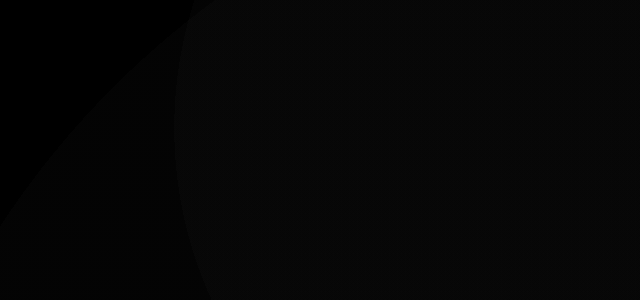
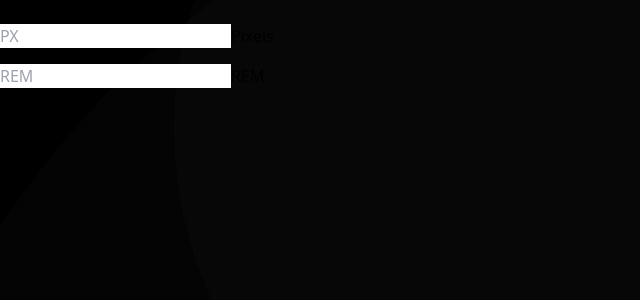
Before and after one commit to riazul01/reactor, a React (Vite) app: page /px-to-rem in a window 1280 px wide. Before the commit this address had no page. Shown: the top 300 px of the page, without its empty margins (0-640 px from the left). Built offline with nearby package versions, Linux system fonts and the light colour scheme; a web font is replaced by a local one.

Commit message:
px to rem converter added

```diff
--- a/src/App.jsx
+++ b/src/App.jsx
@@ -10,6 +10,7 @@ import SplitScreen from './pages/projects/split-screen';
 import Counter from './pages/projects/counter';
 import Todo from './pages/projects/Todo';
 import RandomColors from './pages/projects/random-colors';
+import PxToREM from './pages/PxToREM';
 
 const App = () => {
   return (
@@ -22,6 +23,7 @@ const App = () => {
         <Route path="/todo" element={<Todo/>}/>
         <Route path="/counter" element={<Counter/>}/>
         <Route path="/random-colors" element={<RandomColors/>}/>
+        <Route path="/px-to-rem" element={<PxToREM/>}/>
       </Routes>
     </BrowserRouter>
   );
--- /dev/null
+++ b/src/pages/PxToREM.jsx
@@ -0,0 +1,47 @@
+import React, { useState, useEffect } from 'react';
+import { LuArrowLeftRight } from "react-icons/lu";
+
+const PxToREM = () => {
+    const [px, setPx] = useState('');
+    const [rem, setRem] = useState('');
+
+    // useEffect(() => {
+    //     setRem((parseInt(px) / 16).toString());
+    // }, [px]);
+
+    // useEffect(() => {
+    //     setPx((parseInt(rem) * 16).toString());
+    // }, [rem]);
+
+    const handleChange = (e, type) => {
+        console.log(e.target.value);
+        if (type === 'px') {
+            setPx(e.target.value);
+        } else {
+            setRem(e.target.value);
+        }
+    }
+
+    return (
+        <div className="px-[0.4rem] h-[100vh] w-full">
+            <div className="mx-auto pt-[6rem] w-full max-w-[1000px] box-border">
+                <h1 className="text-[#aaa] text-[1.4rem] text-center">PX To REM Converter</h1>
+                <div className="mt-[4rem] w-full flex items-center justify-center gap-[1rem]">
+                    <div className="relative w-full max-w-[280px]">
+                        {/* remove number type input arrows in tailwind */}
+                        {/* [appearance:textfield] [&::-webkit-outer-spin-button]:appearance-none [&::-webkit-inner-spin-button]:appearance-none */}
+                        <input value={px} onChange={(e) => handleChange(e, 'px')} id="px" type="text" placeholder="PX" className="ps-[0.8rem] text-[#fff] text-[1.2rem] h-[50px] w-full bg-transparent border-[1px] border-[#444] outline-none box-border"/>
+                        <label htmlFor="px" className="absolute top-[-2rem] left-[50%] transform translate-x-[-50%] text-[#aaa] text-[1.3rem]">Pixels</label>
+                    </div>
+                    <LuArrowLeftRight className="text-[#999] text-[1.4rem] cursor-pointer"/>
+                    <div className="relative w-full max-w-[280px]">
+                        <input value={rem} onChange={(e) => handleChange(e, 'rem')} id="rem" type="text" placeholder="REM" className="ps-[0.8rem] text-[#fff] text-[1.2rem] h-[50px] w-full bg-transparent border-[1px] border-[#444] outline-none box-border"/>
+                        <label htmlFor="rem" className="absolute top-[-2rem] left-[50%] transform translate-x-[-50%] text-[#aaa] text-[1.3rem]">REM</label>
+                    </div>
+                </div>
+            </div>
+        </div>
+    );
+}
+
+export default PxToREM;
```
